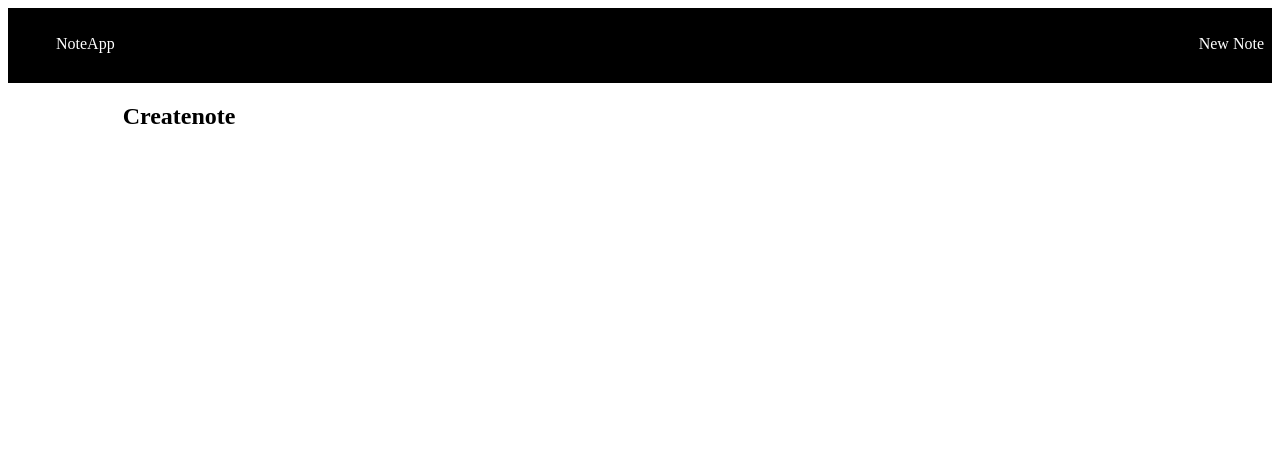
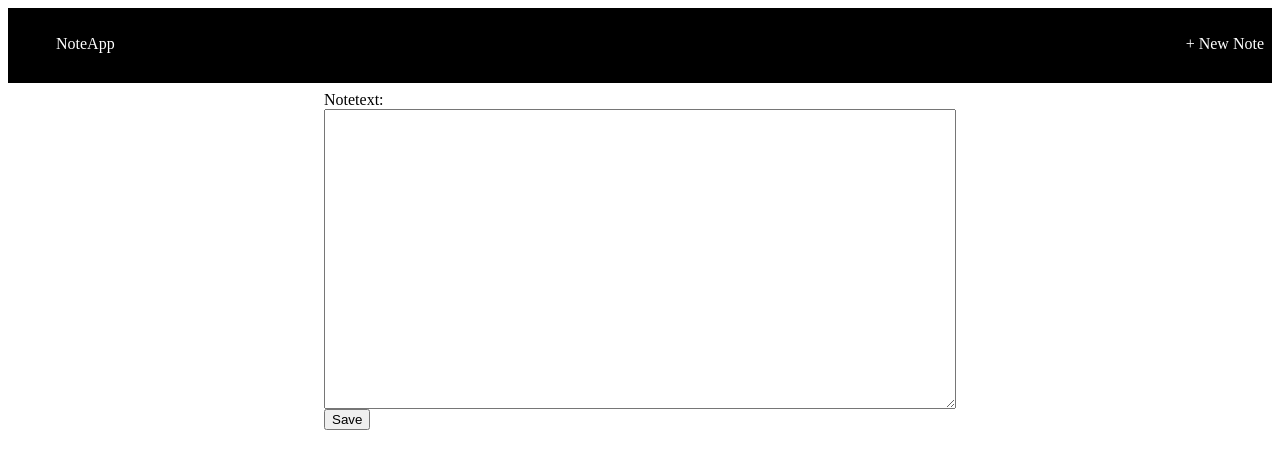
Before and after one commit to Ross-Marshall/Create-Web-Application-WIth-Python, a Python web app: template noteapp/templates/createnote.html in a window 1280 px wide. Shown: the top 469 px of the page. Run offline with Jinja, Linux system fonts and the light colour scheme; the template is opened without the code that fills it, so the values that code supplies are empty.

Commit message:
Add files via upload

```diff
--- a/noteapp/static/css/style.css
+++ b/noteapp/static/css/style.css
@@ -53,3 +53,15 @@ a {
     padding: 0.5rem;
     margin: 0.5rem;
 }
+
+.noteform {
+    width: 50%;
+    margin-top: 0.5rem;
+    margin-left: auto;
+    margin-right: auto;
+}
+
+.noteform textarea {
+    width: 100%;
+    height: 300px;
+}
--- a/noteapp/templates/createnote.html
+++ b/noteapp/templates/createnote.html
@@ -1,5 +1,11 @@
 {% extends 'layout.html' %}
 
 {% block content%}
-    <h2>Createnote</h2>
+    <form method='POST' class='noteform'>
+        <label for='notetext'>
+            Notetext:
+            <textarea name='notetext' id='notetext'></textarea>
+        </label>
+        <input type='submit' name='createnote' value='Save'>
+    </form>
 {% endblock %}
--- a/noteapp/templates/layout.html
+++ b/noteapp/templates/layout.html
@@ -7,10 +7,10 @@
 	<body>
            <nav class='navbar'>
               <ul class='left'>
-                 <li><a href='#' class='name'>NoteApp</a></li>
+                 <li><a href='/' class='name'>NoteApp</a></li>
               </ul>
               <ul class='right'>
-                 <li><a href='#'>New Note</a></li>
+                 <li><a href='/createnote'>+ New Note</a></li>
               </ul>
            </nav>
 	   {% block content%}
--- a/noteapp/views/createnote.py
+++ b/noteapp/views/createnote.py
@@ -2,6 +2,6 @@ from flask import Blueprint, render_template
 
 bp = Blueprint(__name__, __name__, template_folder='templates')
 
-@bp.route('/createnote')
+@bp.route('/createnote', methods=['POST','GET'])
 def show():
 	return render_template('createnote.html')
```
Also changed, not shown: 1 other file.
